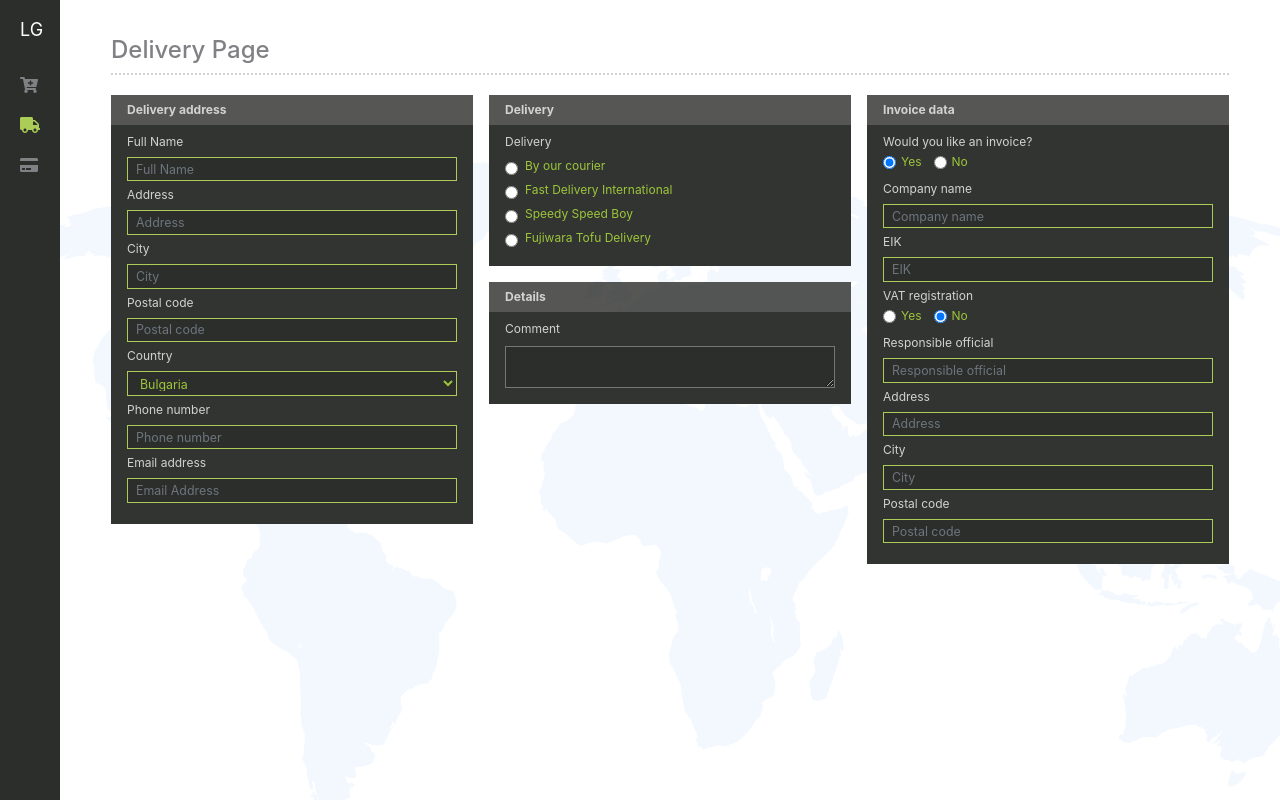
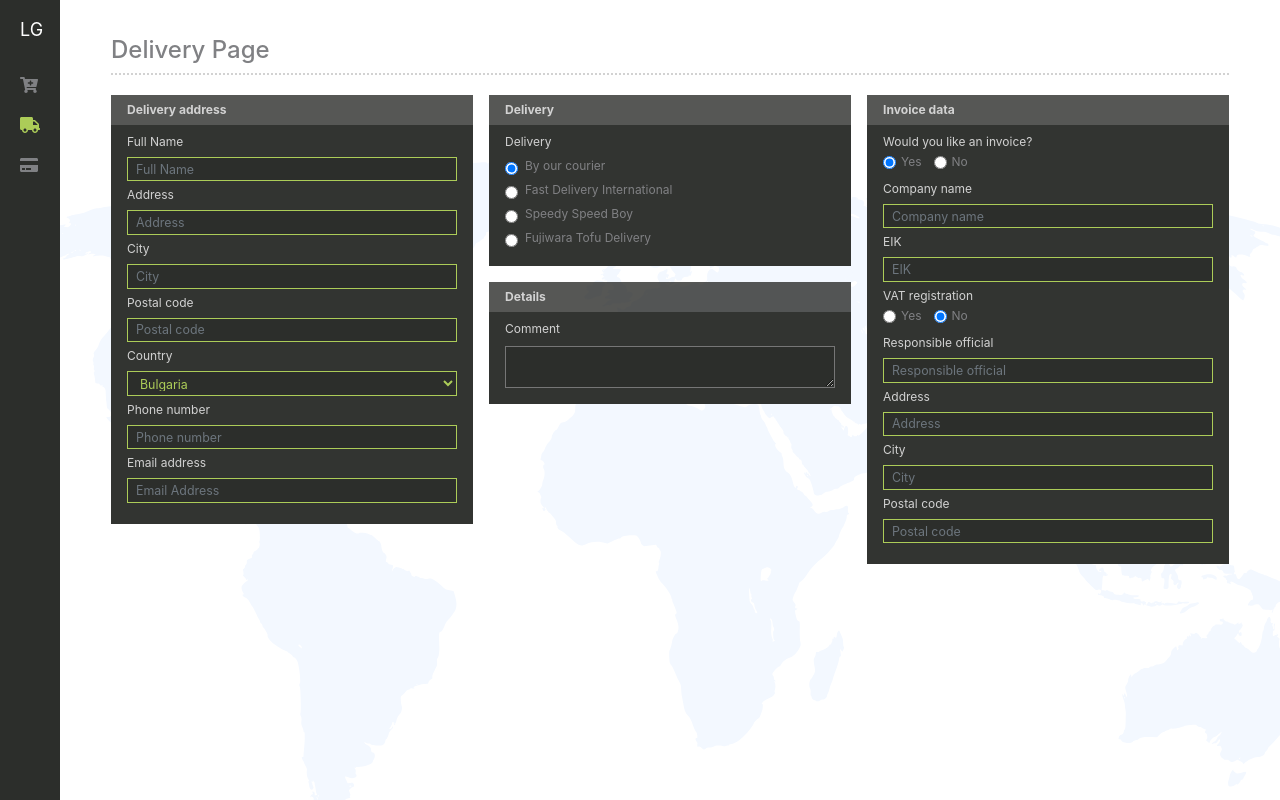
Before and after one commit to CPPlus/lucidlink-takehome, a React (Create React App) app: page / in a window 1280 px wide. Built offline with nearby package versions, Linux system fonts and the light colour scheme.

Commit message:
Minor design changes

```diff
--- a/src/App.css
+++ b/src/App.css
@@ -249,9 +249,12 @@ body {
 
 #lgWrapper input,
 #lgWrapper select,
-#lgWrapper textarea,
+#lgWrapper textarea {
+    color: var(--lg-green);
+}
+
 #lgWrapper .form-check-label {
-    color: var(--lg-green-dark);
+    color: var(--lg-grey-dark);
 }
 
 #lgWrapper input,
--- a/src/components/deliveryPage.jsx
+++ b/src/components/deliveryPage.jsx
@@ -204,6 +204,8 @@ class DeliveryPage extends Page {
                                         type="radio"
                                         name="courier"
                                         id="deliveryByCourier"
+                                        checked
+                                        onChange={() => {}}
                                     />
                                     <label
                                         className="form-check-label"
```
